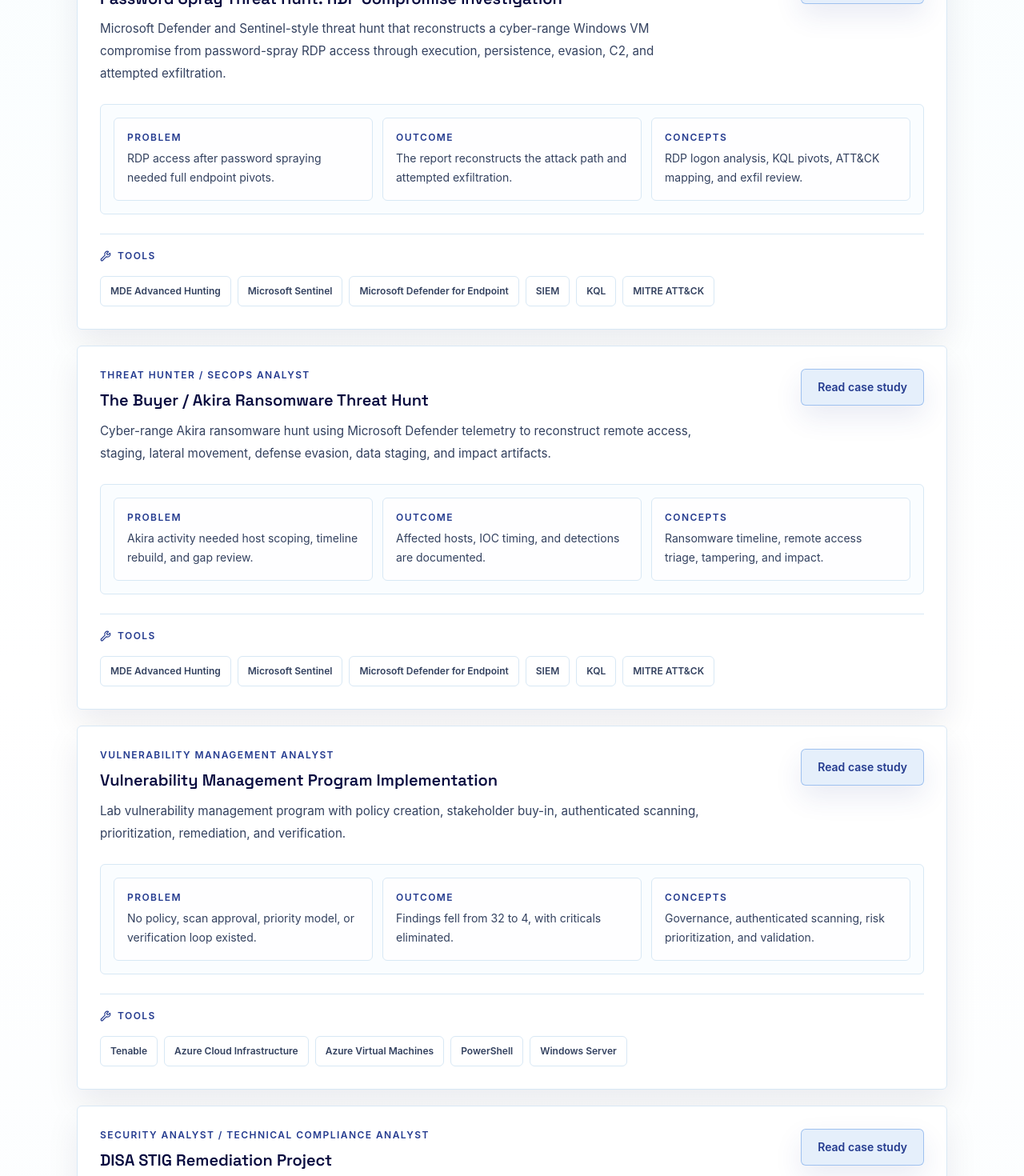
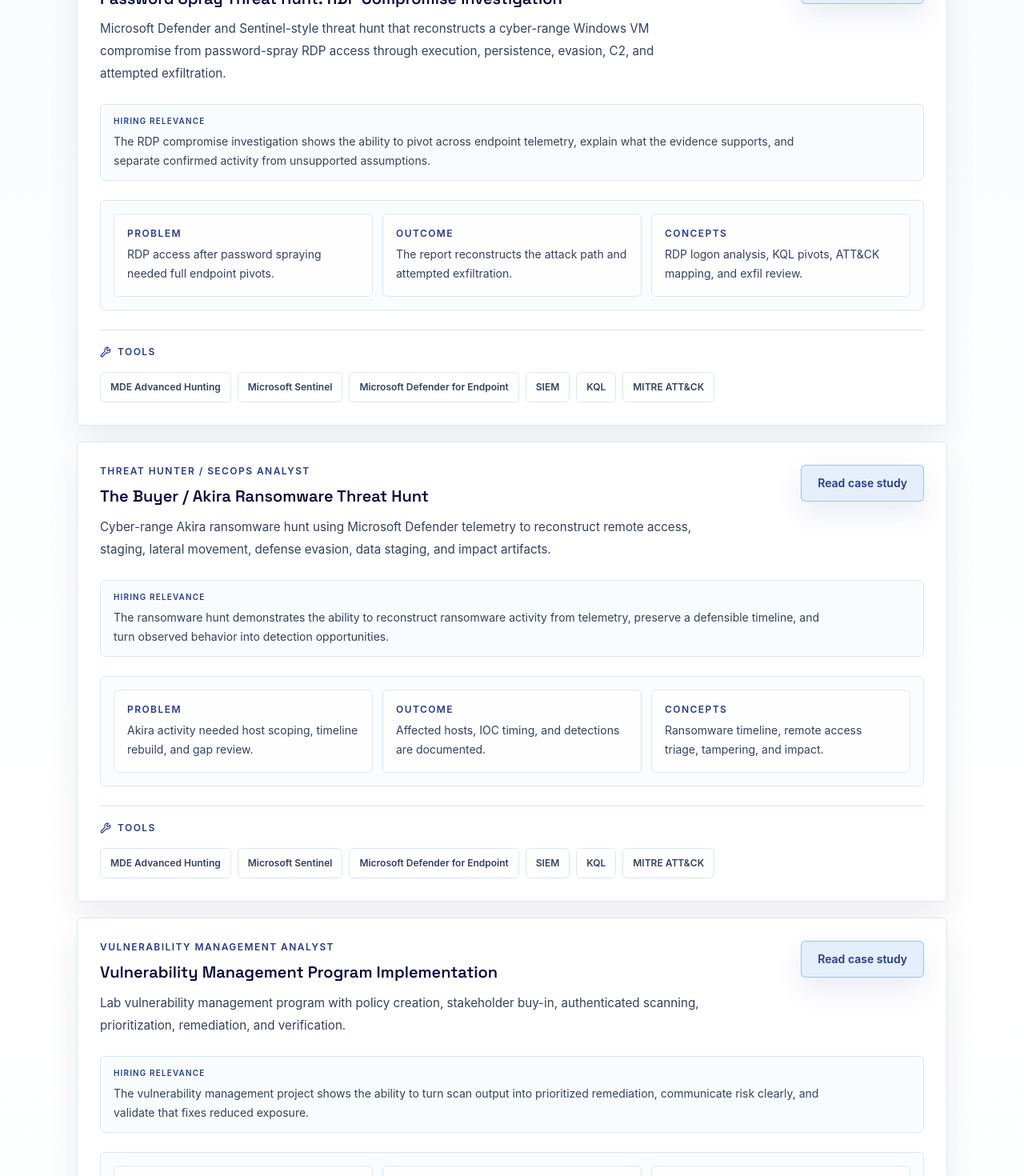
Before and after one commit to bryanpmiller/cybersecurity-portfolio-v2, a Next.js app: page / in a window 1280 px wide. Shown: the part 2020-3490 px from the top of the page at 80% size. Built offline with nearby package versions, Linux system fonts and the light colour scheme; a web font is replaced by a local one.

Commit message:
Additional minor changes to project cards

```diff
--- a/components/sections/ProjectCaseStudyCard.tsx
+++ b/components/sections/ProjectCaseStudyCard.tsx
@@ -103,10 +103,15 @@ export function ProjectCaseStudyCard({ project, order, variant = "compact" }: Pr
           </div>
         </div>
 
-        {isExpanded && project.caseStudy?.hiringRelevance ? (
-          <div className="rounded-md border border-line bg-surfaceElevated/75 p-4 sm:p-5">
+        {project.caseStudy?.hiringRelevance ? (
+          <div
+            className={cn(
+              "rounded-md border border-line",
+              isExpanded ? "bg-surfaceElevated/75 p-4 sm:p-5" : "bg-surfaceElevated/65 px-4 py-3"
+            )}
+          >
             <p className="eyebrow-text text-[0.62rem]">Hiring relevance</p>
-            <p className="compact-copy mt-2 max-w-4xl">{project.caseStudy.hiringRelevance}</p>
+            <p className={cn("compact-copy max-w-4xl", isExpanded ? "mt-2" : "mt-1.5")}>{project.caseStudy.hiringRelevance}</p>
           </div>
         ) : null}
 
--- a/lib/data/projects.ts
+++ b/lib/data/projects.ts
@@ -91,7 +91,7 @@ export const projects: Project[] = [
         "Prioritizing fixes by operational impact and remediation effort creates a practical path from baseline discovery to maintenance mode."
       ],
       hiringRelevance:
-        "Security teams need analysts who can turn scan output into prioritized remediation, communicate clearly with system owners, and validate that fixes reduced real risk.",
+        "The vulnerability management project shows the ability to turn scan output into prioritized remediation, communicate risk clearly, and validate that fixes reduced exposure.",
       visual: {
         label: "Full remediation cycle",
         stats: [
@@ -175,7 +175,7 @@ export const projects: Project[] = [
         "Some configuration findings may require policy-level enforcement instead of local scripting alone."
       ],
       hiringRelevance:
-        "This work shows practical secure-configuration judgment: reading control requirements, translating them into repeatable remediation, and preserving evidence without overstating compliance.",
+        "The STIG remediation work shows practical secure-configuration judgment: interpreting control requirements, translating them into repeatable PowerShell changes, and preserving validation evidence without overstating compliance.",
       visual: {
         label: "STIG Remediation Evidence",
         stats: [
@@ -251,7 +251,7 @@ export const projects: Project[] = [
         "Scheduled tasks, Defender exclusions, discovery commands, archive creation, and outbound connections can form a defensible intrusion narrative."
       ],
       hiringRelevance:
-        "SOC and SecOps teams need analysts who can pivot across endpoint telemetry, explain what the evidence supports, and separate confirmed activity from unsupported assumptions.",
+        "The RDP compromise investigation shows the ability to pivot across endpoint telemetry, explain what the evidence supports, and separate confirmed activity from unsupported assumptions.",
       visual: {
         label: "Threat hunt chain",
         stats: [
@@ -333,7 +333,7 @@ export const projects: Project[] = [
         "Detection recommendations are stronger when tied to specific observed commands, hashes, paths, accounts, and ATT&CK techniques."
       ],
       hiringRelevance:
-        "This case study demonstrates the ability to reconstruct ransomware activity from telemetry, preserve a defensible timeline, and turn observed behavior into detection opportunities.",
+        "The ransomware hunt demonstrates the ability to reconstruct ransomware activity from telemetry, preserve a defensible timeline, and turn observed behavior into detection opportunities.",
       visual: {
         label: "Ransomware investigation scope",
         stats: [
```
Also changed, not shown: 5 other files (tests, documents, lock files or other folders).
